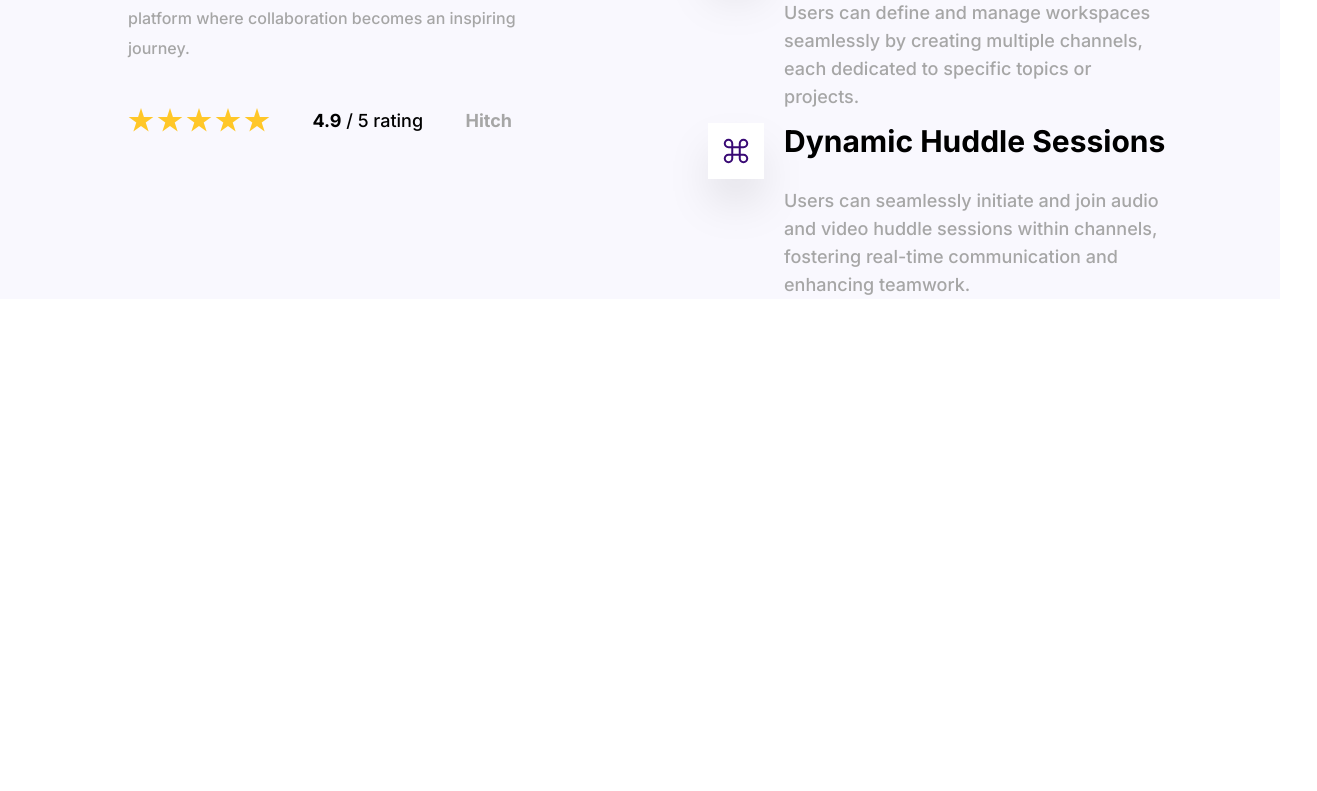
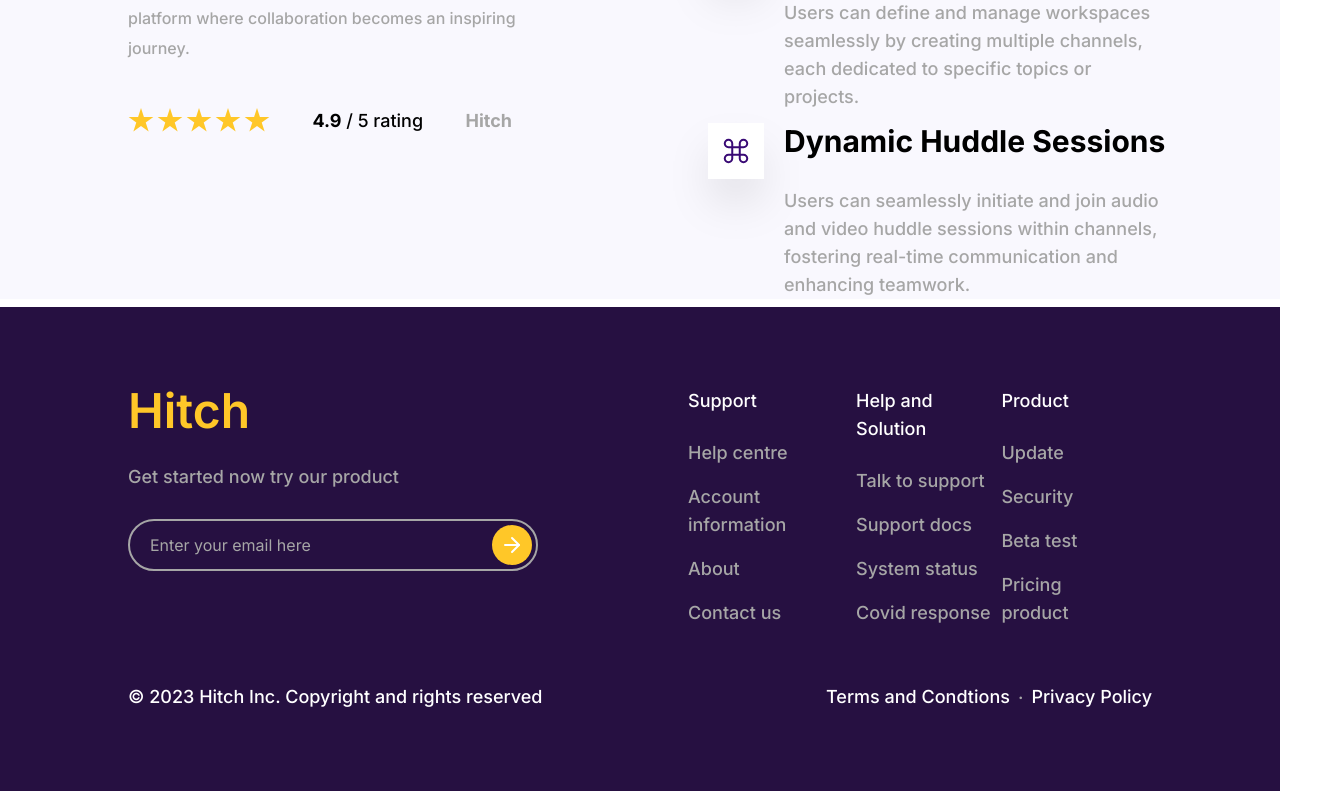
Before and after one commit to opencodeiiita/Hitch-Frontend, a Next.js app: page /home in a window 1280 px wide. Shown: the part 1295-2086 px from the top of the page, 1317 px wide, since content can reach past the window. Before the commit the page ends 1594 px from the top, so only its background shows below. Built offline with nearby package versions, Linux system fonts and the light colour scheme.

Commit message:
feat: footer

```diff
--- a/src/app/home/page.jsx
+++ b/src/app/home/page.jsx
@@ -81,9 +81,60 @@ const CTA=()=>
     )
 }
 
+const Footer=()=>
+{
+    return (
+        <footer className='bg-primary-dark px-32 py-20 mt-2'>
+            <main className='flex justify-between pr-6'>
+                <section className='space-y-7 mr-[15%]'>
+                    <h1 className='text-[#FFC728] text-5xl font-semibold'>Hitch</h1>
+                    <p className='text-lg font-medium text-text'>Get started now try our product</p>
+                    <aside className='relative w-[410px] border-2 border-text px-5 py-3 rounded-full'>
+                        <input className='bg-transparent placeholder-text w-3/4 text-white border-0 outline-none' placeholder='Enter your email here'/>
+                        <button className='rounded-full bg-[#FFC728] p-2 absolute right-1 top-1'>
+                        <svg xmlns="http://www.w3.org/2000/svg" width="24" height="24" viewBox="0 0 24 24" fill="none">
+                            <path d="M5 12H19" stroke="white" stroke-width="2" stroke-linecap="round" stroke-linejoin="round"/>
+                            <path d="M12 5L19 12L12 19" stroke="white" stroke-width="2" stroke-linecap="round" stroke-linejoin="round"/>
+                        </svg>
+                        </button>
+                    </aside>
+                </section>
+                <ul className='text-text text-lg font-medium grid grid-cols-1 gap-y-4'>
+                    <li className='text-white mb-2'>Support</li>
+                    <li className='hover:underline hover:cursor-pointer'>Help centre</li>
+                    <li className='hover:underline hover:cursor-pointer'>Account information</li>
+                    <li className='hover:underline hover:cursor-pointer'>About</li>
+                    <li className='hover:underline hover:cursor-pointer'>Contact us</li>
+                </ul>
+                <ul className='text-text text-lg font-medium grid grid-cols-1 gap-y-4'>
+                    <li className='text-white mb-2'>Help and Solution</li>
+                    <li className='hover:underline hover:cursor-pointer'>Talk to support</li>
+                    <li className='hover:underline hover:cursor-pointer'>Support docs</li>
+                    <li className='hover:underline hover:cursor-pointer'>System status</li>
+                    <li className='hover:underline hover:cursor-pointer'>Covid response</li>
+                </ul>
+                <ul className='text-text text-lg font-medium grid grid-cols-1 gap-y-4 '>
+                    <li className='text-white mb-2'>Product</li>
+                    <li className='hover:underline hover:cursor-pointer'>Update</li>
+                    <li className='hover:underline hover:cursor-pointer'>Security</li>
+                    <li className='hover:underline hover:cursor-pointer'>Beta test</li>
+                    <li className='hover:underline hover:cursor-pointer'>Pricing product</li>
+                </ul>
+            </main>
+
+            <aside className='flex justify-around mt-14'>
+                <span className='text-white text-lg font-medium flex-grow'>© 2023 Hitch Inc. Copyright and rights reserved</span>
+                <span className='text-white text-lg font-medium hover:cursor-pointer hover:underline'>Terms and Condtions</span>
+                <span className='text-text text-lg font-medium -mt-1 px-2'>.</span>
+                <span className='text-white text-lg font-medium hover:cursor-pointer hover:underline'>Privacy Policy</span>
+            </aside>
+        </footer>
+    )
+}
+
 export default function page () {
   return (
-    <div className=''>
+    <div className='text overflow-x-hidden'>
         <NavBar />
         <section className='flex mr-4 mt-32 ml-32 pb-32'>
             <section className='flex flex-col z-10'>
@@ -108,6 +159,7 @@ export default function page () {
 
         </section>
         <CTA />
+        <Footer />
     </div>
   )
 }
```
